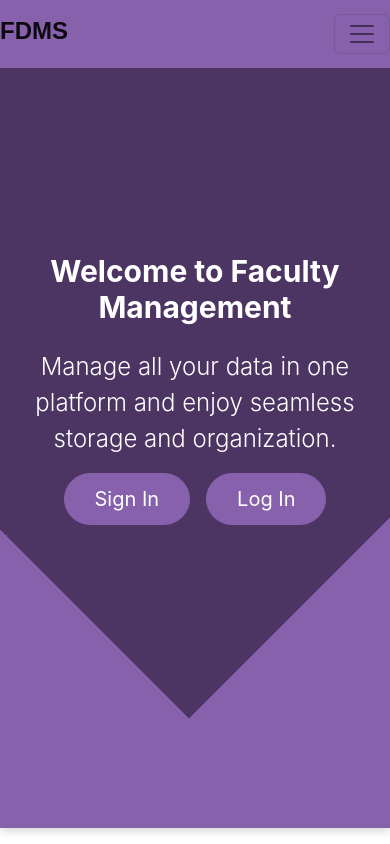
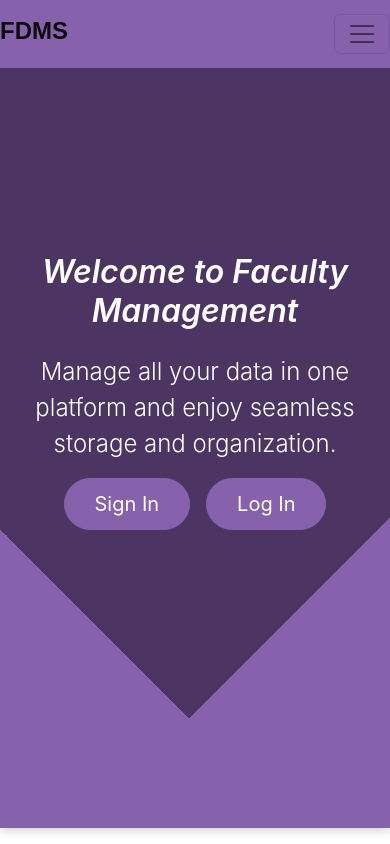
Before and after one commit to Khanshujaath007/fdms-frontend, a React (Create React App) app: page / in a window 390 px wide. Shown: the top 844 px of the page. Built offline with nearby package versions, Linux system fonts and the light colour scheme.

Commit message:
small changes

```diff
--- a/package.json
+++ b/package.json
@@ -17,6 +17,7 @@
     "react-bootstrap": "^2.8.0",
     "react-dom": "^18.2.0",
     "react-icons": "^4.10.1",
+    "react-router": "^6.14.2",
     "react-router-dom": "^6.14.2",
     "react-scripts": "5.0.1",
     "react-step-progress-bar": "^1.0.3",
--- a/src/App.js
+++ b/src/App.js
@@ -1,7 +1,5 @@
 import "./App.css";
 import { BrowserRouter as Router, Route, Routes } from "react-router-dom";
-import Header from "./components/Header/Header";
-import Footer from "./components/Footer/Footer";
 import Home from "./components/HomePage/Home";
 import Login from "./components/LoginForm/Loginform";
 function App() {
--- a/src/components/Footer/Footer.js
+++ b/src/components/Footer/Footer.js
@@ -6,17 +6,17 @@ import './Footer.css';
 const Footer = () => {
   return (
     <footer className="footer bg-body-tertiary black-text">
-     <div className="footer-container">
+     <div className="footer-container" id='footer'>
       <Container className="d-flex justify-content-center align-items-center">
         <p className="text-dark mb-0 footer-text">© 2023 FDMS. All rights reserved.</p>
         <div className="ms-auto">
-          <a href="#" className="me-3 text-dark">
+          <a href="#fac" className="me-3 text-dark">
             <FaFacebook />
           </a>
-          <a href="#" className="me-3 text-dark">
+          <a href="#tw" className="me-3 text-dark">
             <FaTwitter />
           </a>
-          <a href="#" className="text-dark">
+          <a href="#ins" className="text-dark">
             <FaInstagram />
           </a>
         </div>
--- a/src/components/Header/Header.js
+++ b/src/components/Header/Header.js
@@ -13,8 +13,8 @@ function Header() {
         <Navbar.Collapse id="basic-navbar-nav">
           <Nav className="ms-auto">
             <Nav.Link href="#home">Home</Nav.Link>
-            <Nav.Link href="#link">About us</Nav.Link>
-            <Nav.Link href="#link">Contact us</Nav.Link>
+            <Nav.Link href="#about">About us</Nav.Link>
+            <Nav.Link href="#footer">Contact us</Nav.Link>
           </Nav>
         </Navbar.Collapse>
       </Container>
--- a/src/components/HomePage/Home.css
+++ b/src/components/HomePage/Home.css
@@ -10,7 +10,9 @@
 }
 
 .title {
-    font-weight: 600;
+    font-weight: 600 !important;
+    font-style: oblique;
+    font-size: 3rem !important;
 }
 
 .btn {
@@ -89,6 +91,11 @@
       min-height: 90vh;
       justify-content: flex-start;
     }
+    .title {
+        font-weight: 600 !important;
+        font-style: oblique;
+        font-size: 2rem !important;
+    }
     .main-header {
         position: absolute;
         top: 30% !important;
--- a/src/components/HomePage/Home.js
+++ b/src/components/HomePage/Home.js
@@ -1,4 +1,5 @@
 import React from 'react';
+import { useNavigate } from 'react-router-dom';
 import { Container, Button } from 'react-bootstrap';
 import './Home.css';
 import homeImg from '../../Assets/Image/Vector_Art_for_excel.jpg';
@@ -7,6 +8,11 @@ import Footer from '../Footer/Footer.js';
 
 
 const Home = () => {
+    const navigate = useNavigate();
+
+    const handleLogin = () => {
+        navigate('/login');
+    };
     return (
         <div>
             <Header />
@@ -20,14 +26,14 @@ const Home = () => {
                         <Button variant="primary" className="me-3 btn1">
                             Sign In
                         </Button>
-                        <Button variant="secondary" className='btn2'>
+                        <Button variant="secondary" className='btn2' onClick={handleLogin}>
                             Log In
                         </Button>
                     </div>
                 </Container>
             </div>
             <div className="body">
-                <div className="about-container">
+                <div className="about-container" id="about">
 
                     <div className="about-content">
                         <h1 className="display-4 about-title">About</h1>
```
Also changed, not shown: 1 other file (tests, documents, lock files or other folders).
